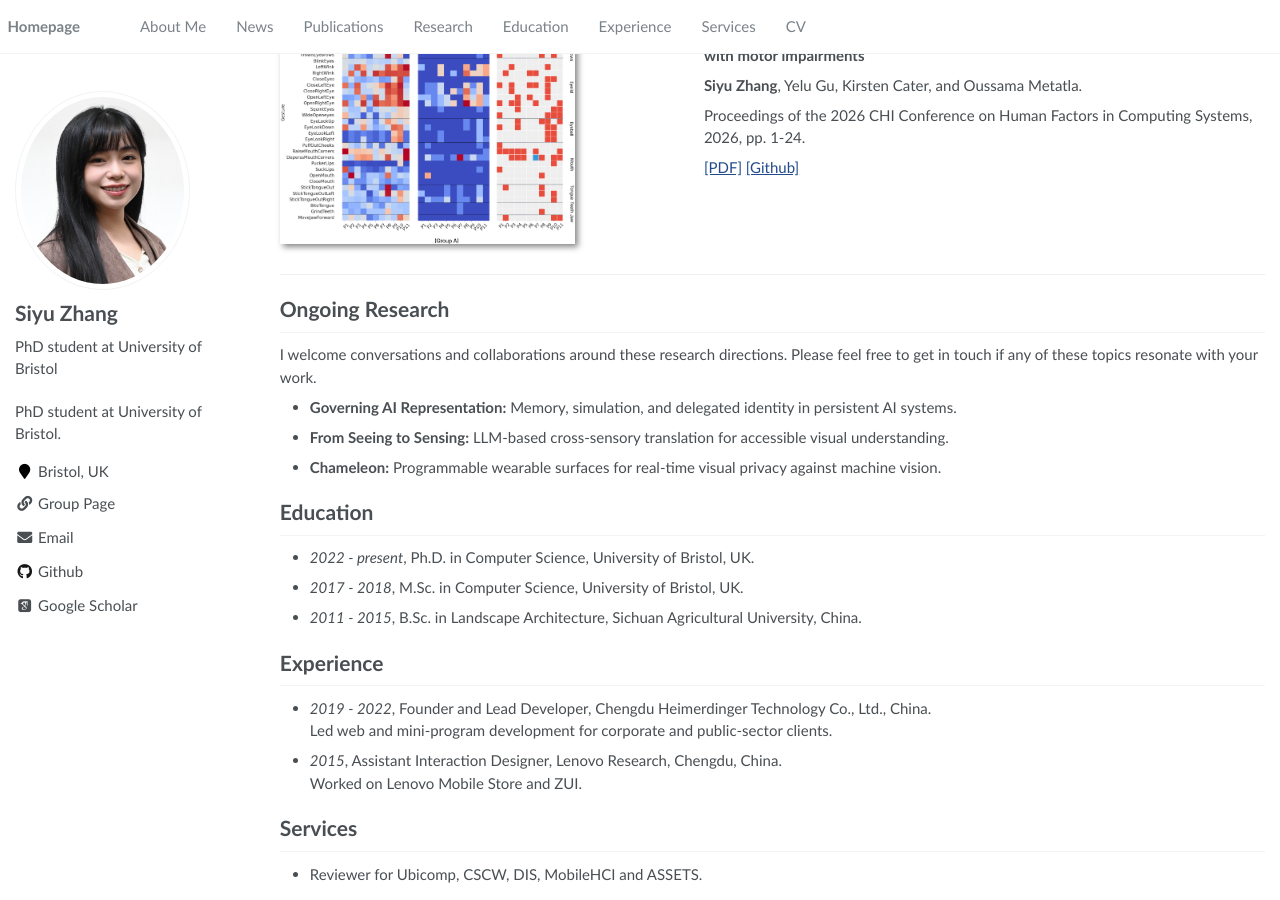
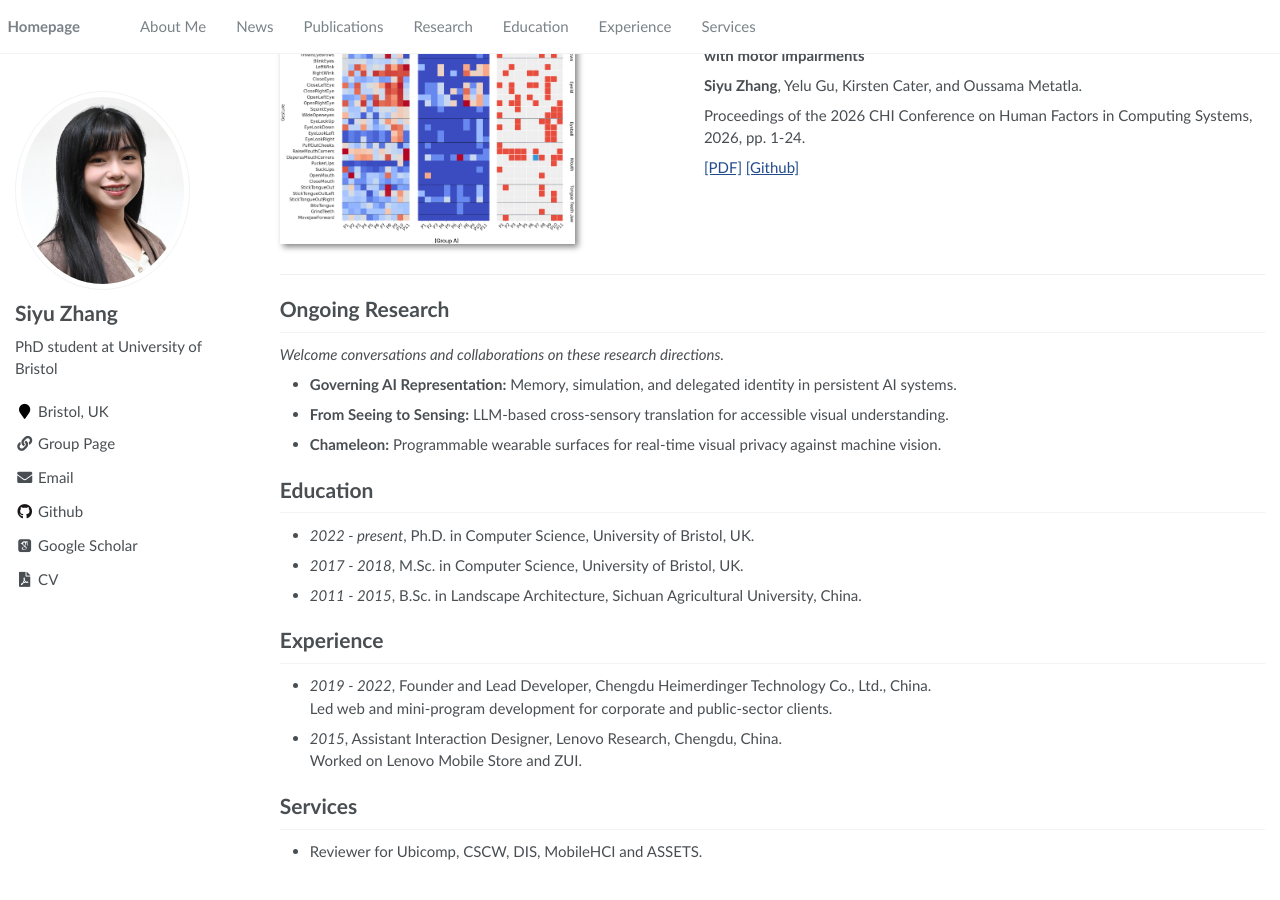
Before and after one commit to SiyuZhang-zsy/SiyuZhang-zsy.github.io, a Jekyll site: the page built from _pages/about.md, in a window 1280 px wide and 900 px high, scrolled down 1019 px. Built offline with Jekyll 4.4.1, drawn with Linux system fonts in a browser that asks for light colours; some web fonts are replaced; after the commit the page ends 1897 px from its top, so only the background shows below that.

Commit message:
Update sidebar CV contact and research copy

```diff
--- a/_config.yml
+++ b/_config.yml
@@ -28,7 +28,8 @@ author:
   employer         :
   pubmed           :
   googlescholar    : "https://scholar.google.com/citations?view_op=search_authors&mauthors=Siyu+Zhang+University+of+Bristol&hl=en"
-  email            : "zhang@bristol.ac.uk"
+  email            : "s.zhang@bristol.ac.uk"
+  cv               : "files/Siyu_Zhang_CV.pdf"
   researchgate     :  # e.g., "https://www.researchgate.net/profile/yourprofile"
   uri              : "https://biglab.co.uk/member/siyu-zhang/"
   bitbucket        :
--- a/_data/navigation.yml
+++ b/_data/navigation.yml
@@ -20,6 +20,3 @@ main:
 
   - title: "Services"
     url: "/#services"
-
-  - title: "CV"
-    url: "/files/Siyu_Zhang_CV.pdf"
--- a/_includes/author-profile.html
+++ b/_includes/author-profile.html
@@ -16,9 +16,6 @@
   <div class="author__urls-wrapper">
     <!-- <button class="btn btn--inverse">More Info & Contact</button> -->
     <ul class="author__urls social-icons">
-      {% if site.description %}
-        <li><div style="white-space: normal; margin-bottom: 1em;">{{ site.description }}</div></li>
-      {% endif %}
       {% if author.location %}
         <li><i class="fa fa-fw fa-map-marker" aria-hidden="true"></i> {{ author.location }}</li>
       {% endif %}
@@ -105,6 +102,9 @@
       {% endif %}
       {% if author.googlescholar %}
         <li><a href="{{ author.googlescholar }}"><i class="ai ai-google-scholar-square ai-fw"></i> Google Scholar</a></li>
+      {% endif %}
+      {% if author.cv %}
+        <li><a href="{{ author.cv }}"><i class="fas fa-fw fa-file-pdf" aria-hidden="true"></i> CV</a></li>
       {% endif %}
       {% if author.pubmed %}
         <li><a href="{{ author.pubmed }}"><i class="ai ai-pubmed-square ai-fw"></i> PubMed</a></li>
@@ -201,6 +201,9 @@
       {% if author.googlescholar %}
         <a href="{{ author.googlescholar }}"><i class="ai ai-google-scholar-square ai-fw"></i></a>
       {% endif %}
+      {% if author.cv %}
+        <a href="{{ author.cv }}"><i class="fas fa-fw fa-file-pdf" aria-hidden="true"></i></a>
+      {% endif %}
       {% if author.pubmed %}
         <a href="{{ author.pubmed }}"><i class="ai ai-pubmed-square ai-fw"></i></a>
       {% endif %}
--- a/_pages/about.md
+++ b/_pages/about.md
@@ -78,7 +78,7 @@ Manuscript under review.
 
 # Ongoing Research
 
-I welcome conversations and collaborations around these research directions. Please feel free to get in touch if any of these topics resonate with your work.
+*Welcome conversations and collaborations on these research directions.*
 
 - **Governing AI Representation:** Memory, simulation, and delegated identity in persistent AI systems.
 - **From Seeing to Sensing:** LLM-based cross-sensory translation for accessible visual understanding.
```
